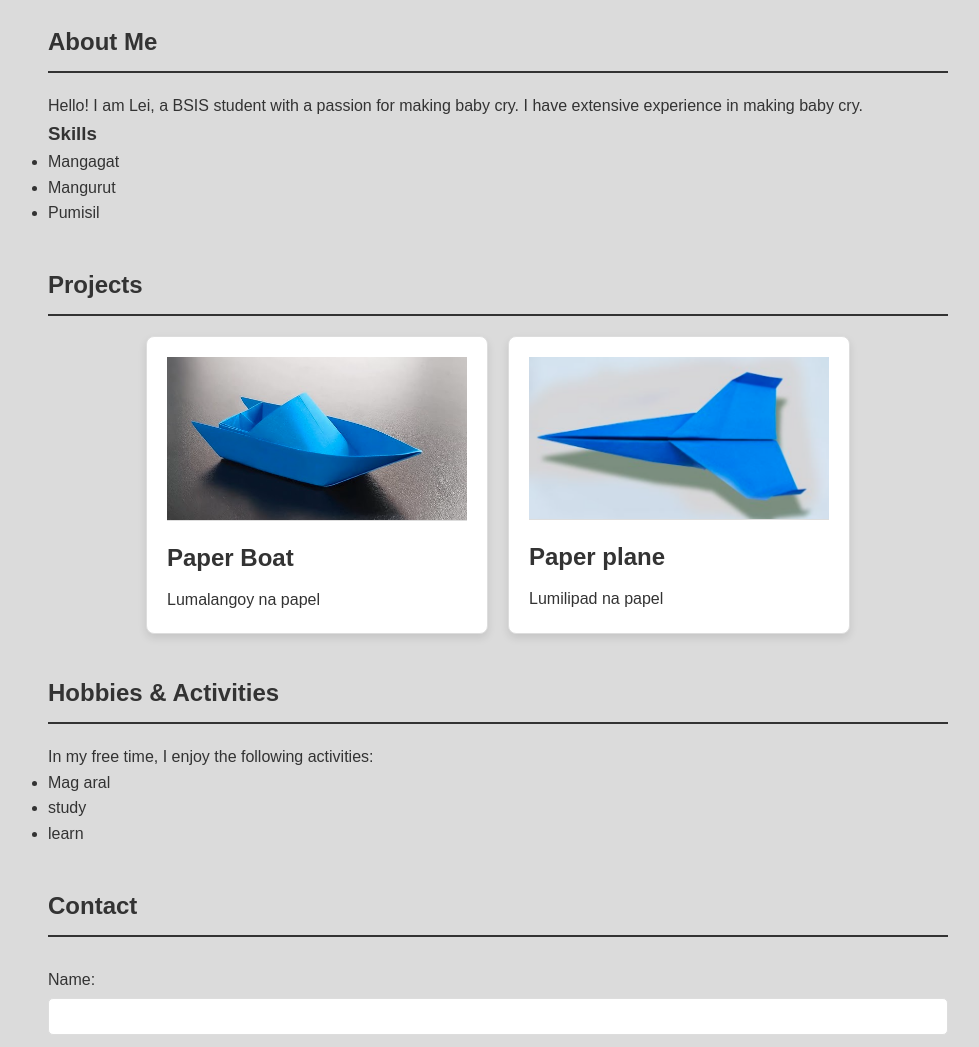
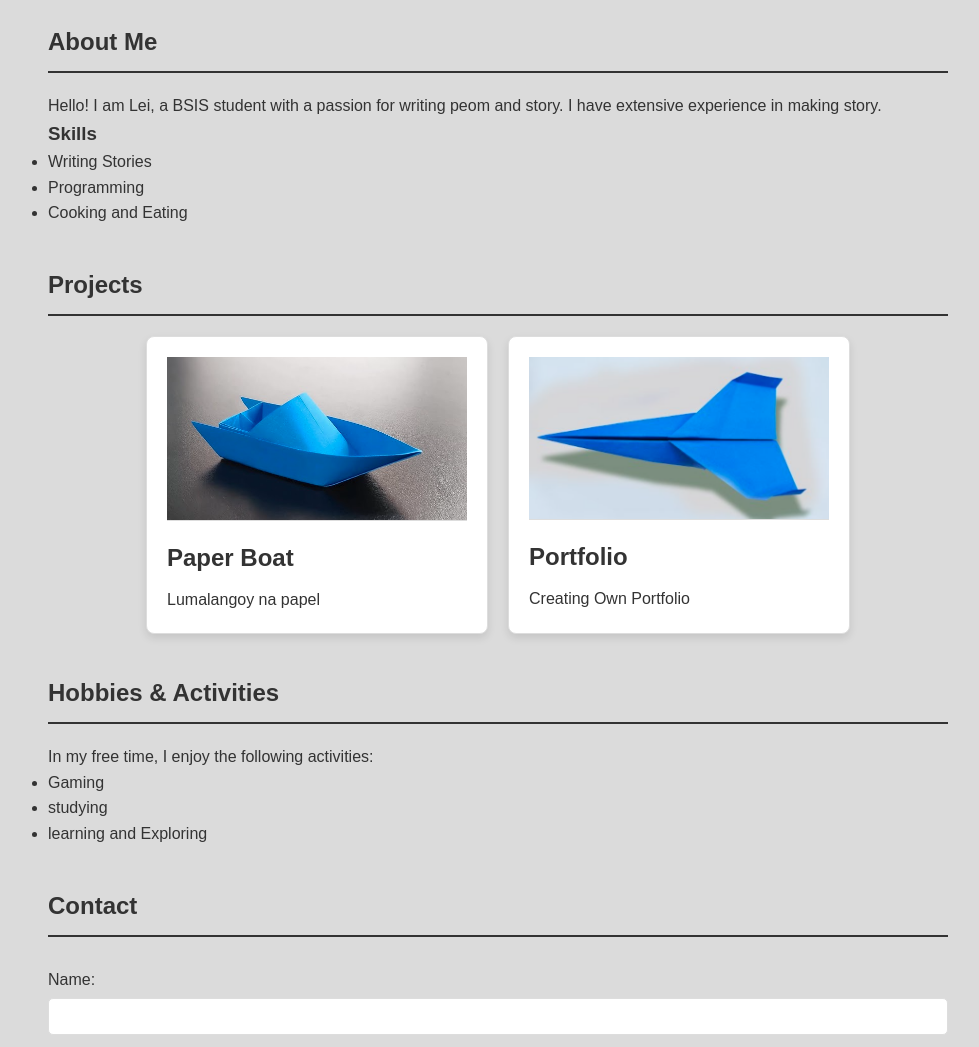
Before and after one commit to MsAly15/Portfolio, a plain HTML site: page index.html in a window 1280 px wide. Shown: the part 817-1864 px from the top of the page, without its empty margins (142-1121 px from the left). Drawn offline with Linux system fonts and the light colour scheme.

Commit message:
Update index.html

```diff
--- a/index.html
+++ b/index.html
@@ -50,12 +50,12 @@
         <!-- About Me -->
         <section id="about">
             <h2>About Me</h2>
-            <p>Hello! I am Lei, a BSIS student with a passion for making baby cry. I have extensive experience in making baby cry.</p>
+            <p>Hello! I am Lei, a BSIS student with a passion for writing peom and story. I have extensive experience in making story.</p>
             <h3>Skills</h3>
             <ul>
-                <li>Mangagat</li>
-                <li>Mangurut</li>
-                <li>Pumisil</li>
+                <li>Writing Stories</li>
+                <li>Programming</li>
+                <li>Cooking and Eating</li>
             </ul>
         </section>
 
@@ -78,8 +78,8 @@
                         <img src="paper-plane.png" alt="Project 2">
                     </div>
                     <div class="project-info">
-                        <h3>Paper plane</h3>
-                        <p>Lumilipad na papel</p>
+                        <h3>Portfolio</h3>
+                        <p>Creating Own Portfolio</p>
                     </div>
                 </div>
             </div>
@@ -89,9 +89,9 @@
             <h2>Hobbies & Activities</h2>
             <p>In my free time, I enjoy the following activities:</p>
             <ul>
-                <li>Mag aral</li>
-                <li>study</li>
-                <li>learn</li>
+                <li>Gaming</li>
+                <li>studying</li>
+                <li>learning and Exploring</li>
             </ul>
         </section>
 
```
